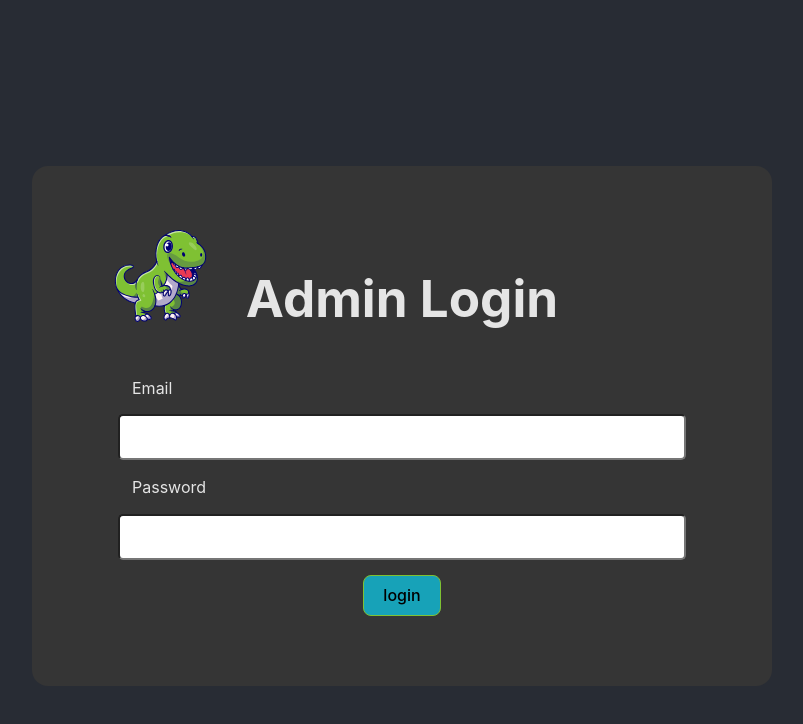
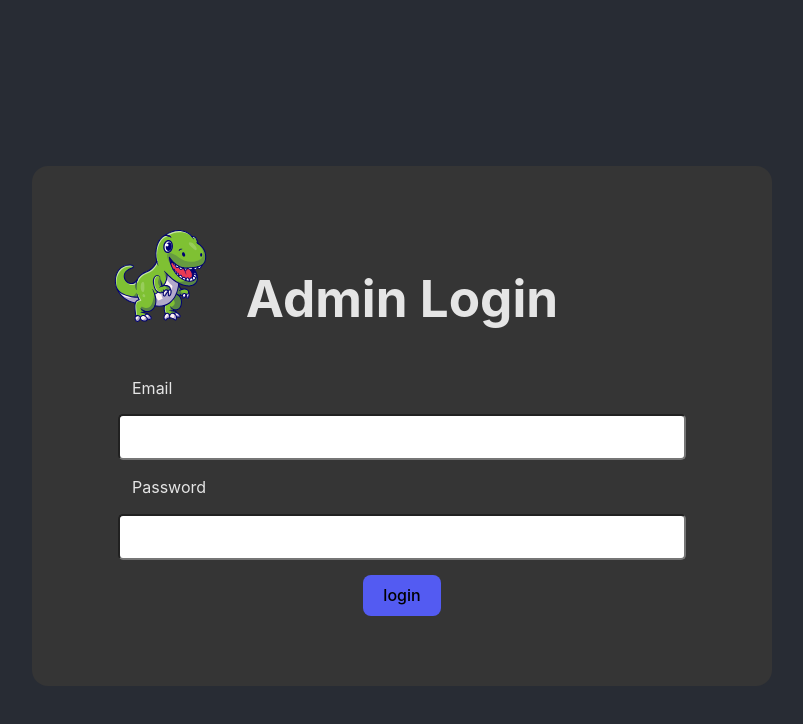
Before and after one commit to xcaliburone/RexsDinner, a React (Vite) app in the folder client/: page / in a window 1280 px wide. In both pictures the pointer is over the button "login". Shown: the top 724 px of the page, without its empty margins (368-1171 px from the left). Built offline with nearby package versions, Linux system fonts and the light colour scheme.

Commit message:
fix: button hover

```diff
--- a/client/src/index.css
+++ b/client/src/index.css
@@ -55,7 +55,10 @@ button {
 
 button:hover {
   /* border-color: #646cff; */
-  border-color: #7fc133;
+  /* border-color: #7fc133; */
+  /* border-color: #17a2b8; */
+  background-color: #535bf2;
+  transition: ease-in-out .5s;
 }
 
 button:focus,
```
